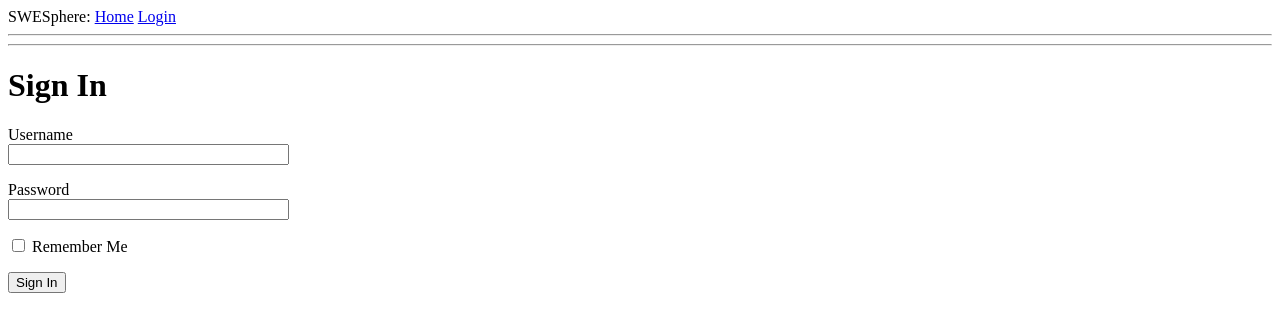
After one commit to joshrlowe/SWESphere, a Flask app: page /login in a window 1280 px wide. The commit adds this page. Shown: the top 332 px of the page. Run offline with Flask 3, Linux system fonts and the light colour scheme.

Commit message:
Add login feature
* Add login web form with form validators;
* Add login route, which loads form to browser
  via login template;
* Display error message to side or error messages
  below form field with error if error(s) exist
  when submitting the form.

```diff
--- /dev/null
+++ b/app/forms.py
@@ -0,0 +1,10 @@
+from flask_wtf import FlaskForm
+from wtforms import BooleanField, PasswordField, StringField, SubmitField
+from wtforms.validators import DataRequired
+
+
+class LoginForm(FlaskForm):
+    username = StringField("Username", validators=[DataRequired()])
+    password = PasswordField("Password", validators=[DataRequired()])
+    remember_me = BooleanField("Remember Me")
+    submit = SubmitField("Sign In")
--- a/app/routes.py
+++ b/app/routes.py
@@ -1,18 +1,31 @@
 from app import app
-from flask import render_template
+from app.forms import LoginForm
+from flask import flash, redirect, render_template, url_for
 
-@app.route('/')
-@app.route('/index')
+
+@app.route("/")
+@app.route("/index")
 def index():
-    user = {'username': 'Josh'}
+    user = {"username": "Josh"}
     posts = [
-        {
-            'author': {'username': 'user1'},
-            'body': 'This is user1\'s first post!'
-        },
-        {
-            'author': {'username': 'user2'},
-            'body': 'This is user2\'s first post!'
-        }
+        {"author": {"username": "user1"}, "body": "This is user1's first post!"},
+        {"author": {"username": "user2"}, "body": "This is user2's first post!"},
     ]
-    return render_template('index.html', title='Home', user=user, posts=posts)
+    return render_template("index.html", title="Home", user=user, posts=posts)
+
+
+@app.route("/login", methods=["GET", "POST"])
+def login():
+    form = LoginForm()
+    if form.validate_on_submit():
+        flash(
+            f"Login requested for user {form.username.data}, remember_me={form.remember_me.data}"
+        )
+        return redirect(url_for("index"))
+    return render_template(
+        "login.html",
+        title="Sign In",
+        form=form,
+        username_errors_length=len(form.username.errors) if form.username.errors else 0,
+        password_errors_length=len(form.password.errors) if form.password.errors else 0,
+    )
--- a/app/templates/base.html
+++ b/app/templates/base.html
@@ -10,8 +10,22 @@
     {% endif %}
 </head>
 <body>
-    <div>SWESphere: <a href="/index">Home</a></div>
+    <div>
+        SWESphere:
+        <a href="{{ url_for('index') }}">Home</a>
+        <a href="{{ url_for('login') }}">Login</a>
+    </div>
     <hr>
+    <hr>
+    {% with messages = get_flashed_messages() %}
+    {% if messages %}
+    <ul>
+        {% for message in messages %}
+        <li>{{ message }}</li>
+        {% endfor %}
+    </ul>
+    {% endif %}
+    {% endwith %}
     {% block content %}{% endblock %}
 </body>
 </html>
--- /dev/null
+++ b/app/templates/login.html
@@ -0,0 +1,38 @@
+{% extends "base.html" %}
+
+{% block content %}
+    <h1>Sign In</h1>
+    <form action="" method="post" novalidate>
+        {{ form.hidden_tag() }}
+        <p>
+            {{ form.username.label }}<br>
+            {{ form.username(size=32) }}
+            {% if username_errors_length > 1 %}
+                <br>
+                {% for error in form.username.errors %}
+                <span style="color: red;">[{{ error }}]</span><br>
+                {% endfor %}
+            {% else %}
+                {% for error in form.username.errors %}
+                <span style="color: red;">[{{ error }}]</span>
+                {% endfor %}
+            {% endif %}
+        </p>
+        <p>
+            {{ form.password.label }}<br>
+            {{ form.password(size=32) }}
+            {% if password_errors_length > 1 %}
+                <br>
+                {% for error in form.password.errors %}
+                <span style="color: red;">[{{ error }}]</span><br>
+                {% endfor %}
+            {% else %}
+                {% for error in form.password.errors %}
+                <span style="color: red;">[{{ error }}]</span>
+                {% endfor %}
+            {% endif %}
+        </p>
+        <p>{{ form.remember_me() }} {{ form.remember_me.label }}</p>
+        <p>{{ form.submit() }}</p>
+    </form>
+{% endblock %}
```
Also changed, not shown: app/__init__.py (line endings or trailing spaces).
